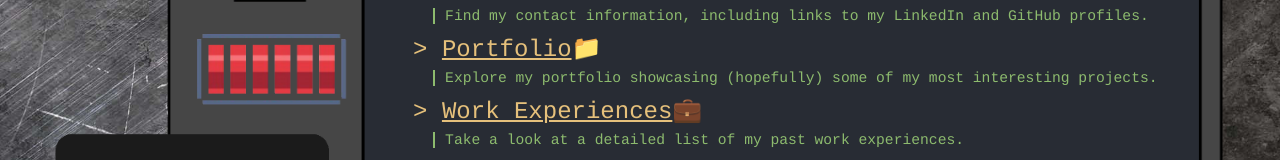
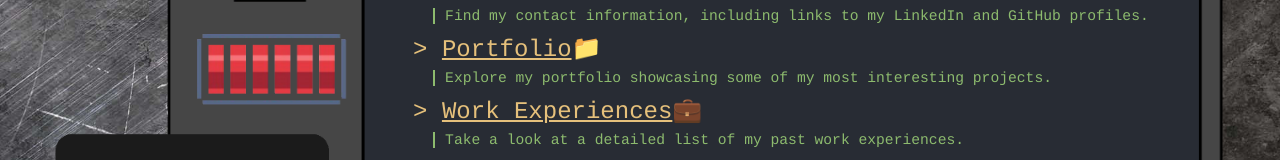
Before and after one commit to lucaSartore/lucaSartore.github.io, a React (Vite) app: page /blue_pill in a window 1280 px wide. Shown: the part 354-514 px from the top of the page. Built offline with nearby package versions, Linux system fonts and the light colour scheme; a web font is replaced by a local one.

Commit message:
change page description

```diff
--- a/src/info_pages/blue_pill_page/index.tsx
+++ b/src/info_pages/blue_pill_page/index.tsx
@@ -23,7 +23,7 @@ export default function BluePillPage() {
                 },
                 {
                     title: "Portfolio",
-                    description: "Explore my portfolio showcasing (hopefully) some of my most interesting projects.",
+                    description: "Explore my portfolio showcasing some of my most interesting projects.",
                     linkPage: <h1>Welcome to the portfolio Page</h1>,
                     linkPageUrl: "portfolio",
                     emoji: "📁"
```
